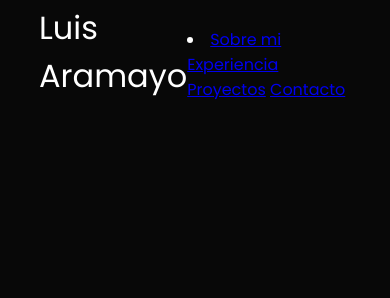
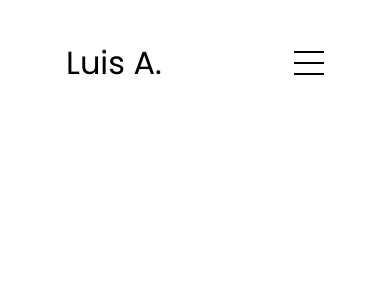
Before and after one commit to Luis-aramayo-18/Mi-Portfolio, a plain HTML site: page src/index.html in a window 390 px wide. Drawn offline with Linux system fonts and the light colour scheme.

Commit message:
termino navbar

```diff
--- a/src/index.html
+++ b/src/index.html
@@ -8,48 +8,39 @@
     <title>Mi Portfolio</title>
   </head>
   <body>
-    <div id="header">
-      <div class="container">
-        <nav id="nav">
+    <nav id="desktop-nav">
       <div class="logo">Luis Aramayo</div>
       <div>
         <ul class="nav-links">
-              <li>
-                <a href="#sobremi">Sobre mi</a>
-                <a href="#experiencia">Experiencia</a>
-                <a href="#proyectos">Proyectos</a>
-                <a href="#contacto">Contacto</a>
-              </li>
+          <li><a href="#sobremi">Sobre mi</a></li>
+          <li><a href="#experiencia">Experiencia</a></li>
+          <li><a href="#proyectos">Proyectos</a></li>
+          <li><a href="#contacto">Contacto</a></li>
         </ul>
       </div>
     </nav>
-
     <nav id="hamburguer-nav">
-            <div class="logo">Luis Aramayo</div>
+      <div class="logo">Luis A.</div>
       <div class="hamburguer-menu">
         <div class="hamburguer-icon" onclick="toggleMenu()">
           <span></span>
           <span></span>
           <span></span>
-                    <span></span>
         </div>
         <div class="menu-links">
-                    <li>
-                        <a href="#sobremi" onclick="toggleMenu()">Sobre mi</a>
-                        <a href="#experiencia" onclick="toggleMenu()">Experiencia</a>
-                        <a href="#proyectos" onclick="toggleMenu()">Proyectos</a>
-                        <a href="#contacto" onclick="toggleMenu()">Contacto</a>
-                      </li>
+          <li><a href="#sobremi" onclick="toggleMenu()">Sobre mi</a></li>
+          <li><a href="#experiencia" onclick="toggleMenu()">Experiencia</a></li>
+          <li><a href="#proyectos" onclick="toggleMenu()">Proyectos</a></li>
+          <li><a href="#contacto" onclick="toggleMenu()">Contacto</a></li>
         </div>
       </div>
     </nav>
 
-        <div class="header-text">
-
+    <section id="profile">
+      <div class="pic-container">
+        <img src="" alt="">
       </div>
-      </div>
-    </div>
-
+    </section>
     <script src="script.js"></script>
   </body>
 </html>
--- a/src/mediaqueries.css
+++ b/src/mediaqueries.css
@@ -1,9 +1,9 @@
 @media screen and (max-width: 1200px) {
-    #nav{
-        display: none;
-    }
+  #desktop-nav{
+    display: none;
+  }
 
-    #hamburguer-nav{
-        display: flex;
-    }
+  #hamburguer-nav{
+    display: flex;
+  }
 }
--- a/src/script.js
+++ b/src/script.js
@@ -0,0 +1,7 @@
+function toggleMenu(){
+    const menu = document.querySelector('.menu-links');
+    const icon = document.querySelector('.hamburguer-icon');
+
+    menu.classList.toggle('open')
+    icon.classList.toggle('open')
+}
--- a/src/style.css
+++ b/src/style.css
@@ -1,71 +1,70 @@
+@import url("https://fonts.googleapis.com/css2?family=Poppins:wght@300;400;500;600&display=swap");
 
-  @import url('https://fonts.googleapis.com/css2?family=Poppins:wght@300;400;500;600&display=swap');
-
-*{
+* {
   margin: 0;
   padding: 0;
-    font-family: 'Poppins', 'sans-serif';
-    box-sizing: border-box;
 }
 
-body{
-    font-family: 'Poppins', sans-serif;
-    background-color: #080808;
-    color: #fff;
+body {
+  font-family: "Poppins", sans-serif;
 }
 
-.container{
-    padding: 10px 10%;
+html {
+  scroll-behavior: smooth;
 }
 
-nav, .nav-links{
+p {
+  color: rgb(85, 85, 85);
+}
+
+/* TRANSITION */
+
+a,
+.btn {
+  transition: all 300ms ease;
+}
+
+/* DESKTOP NAV */
+
+nav,
+.nav-links {
   display: flex;
 }
 
-nav{
+nav {
+  justify-content: space-around;
   align-items: center;
-  justify-content:space-around;
-  height: 10vh;
+  height: 15vh;
 }
 
-nav ul li{
-    display: inline-block;
+.nav-links {
+  gap: 3rem;
   list-style: none;
   font-size: 1.5rem;
 }
 
-nav ul li a{
-    color: #ffffff;
+a {
+  color: black;
   text-decoration: none;
-    margin: 10px 50px;
-    font-size: 18px;
-    position: relative;
+  text-decoration-color: white;
 }
 
-nav ul li a::after{
-    content: '';
-    width: 0%;
-    height: 3px;
-    background: #ff004f;
-    position: absolute;
-    left: 0;
-    bottom: -6px;
-    transition: 0.5s;
+a:hover {
+  color: grey;
+  text-decoration: underline;
+  text-underline-offset: 1rem;
+  text-decoration-color: rgb(181, 181, 181);
 }
 
-nav ul li a:hover::after{
-  width: 100%;
-}
-
-.logo{
+.logo {
   font-size: 2rem;
 }
 
-.logo:hover{
-    cursor: pointer;
+.logo:hover {
+  cursor: default;
 }
 
-/* -----HAMBURGUER MENU--------- */
+/* -----HAMBURGUER------ */
 
 #hamburguer-nav{
   display: none;
@@ -84,3 +83,61 @@ nav ul li a:hover::after{
   width: 30px;
   cursor: pointer;
 }
+
+.hamburguer-icon span{
+  width: 100%;
+  height: 2px;
+  background-color: black;
+  transition: all 0.3 ease-in-out;
+}
+
+.menu-links{
+  position: absolute;
+  top: 100%;
+  right: 0;
+  background-color: white;
+  width: fit-content;
+  max-height: 0;
+  overflow: hidden;
+  transition: all 0.3 ease-in-out;
+}
+
+.menu-links a{
+  display: block;
+  padding: 10px;
+  text-align: center;
+  font-size: 1.5rem;
+  color: black;
+  text-decoration: none;
+  transition: all 0.3 ease-in-out;
+}
+
+.menu-links li{
+  list-style: none;
+}
+
+.menu-links.open{
+  max-height: 300px;
+}
+
+.hamburguer-icon.open span:first-child {
+  transform: rotate(45deg) translate(10px, 5px);
+}
+.hamburguer-icon.open span:nth-child(2) {
+  opacity: 0;
+}
+.hamburguer-icon.open span:last-child {
+  transform: rotate(-45deg) translate(10px, -5px);
+}
+
+.hamburguer-icon span:first-child{
+  transform: none;
+}
+
+.hamburguer-icon span:first-child{
+  opacity: 1;
+}
+
+.hamburguer-icon span:first-child{
+  transform: none;
+}
```
Lines whose indentation alone changed are shown as unchanged.
